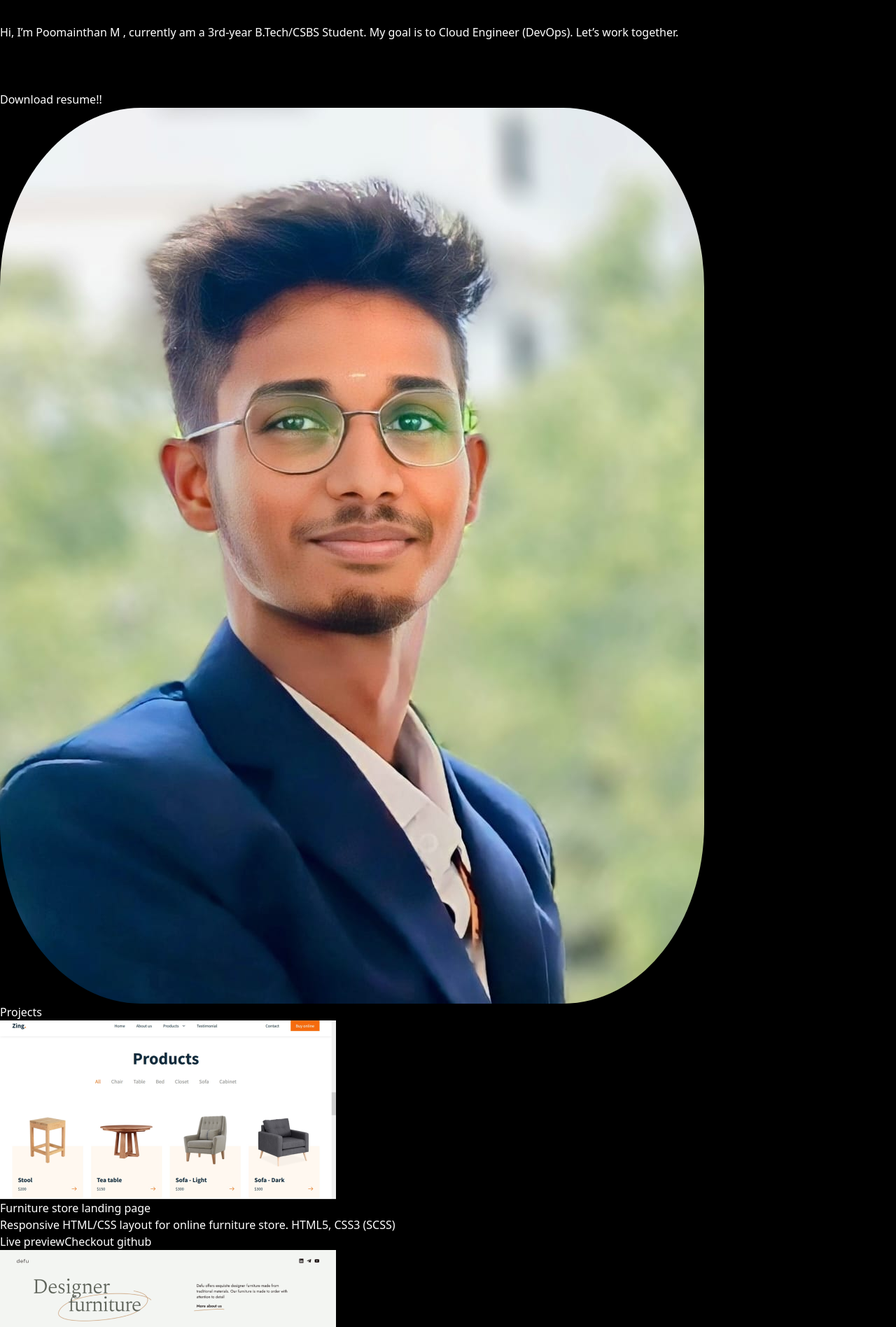
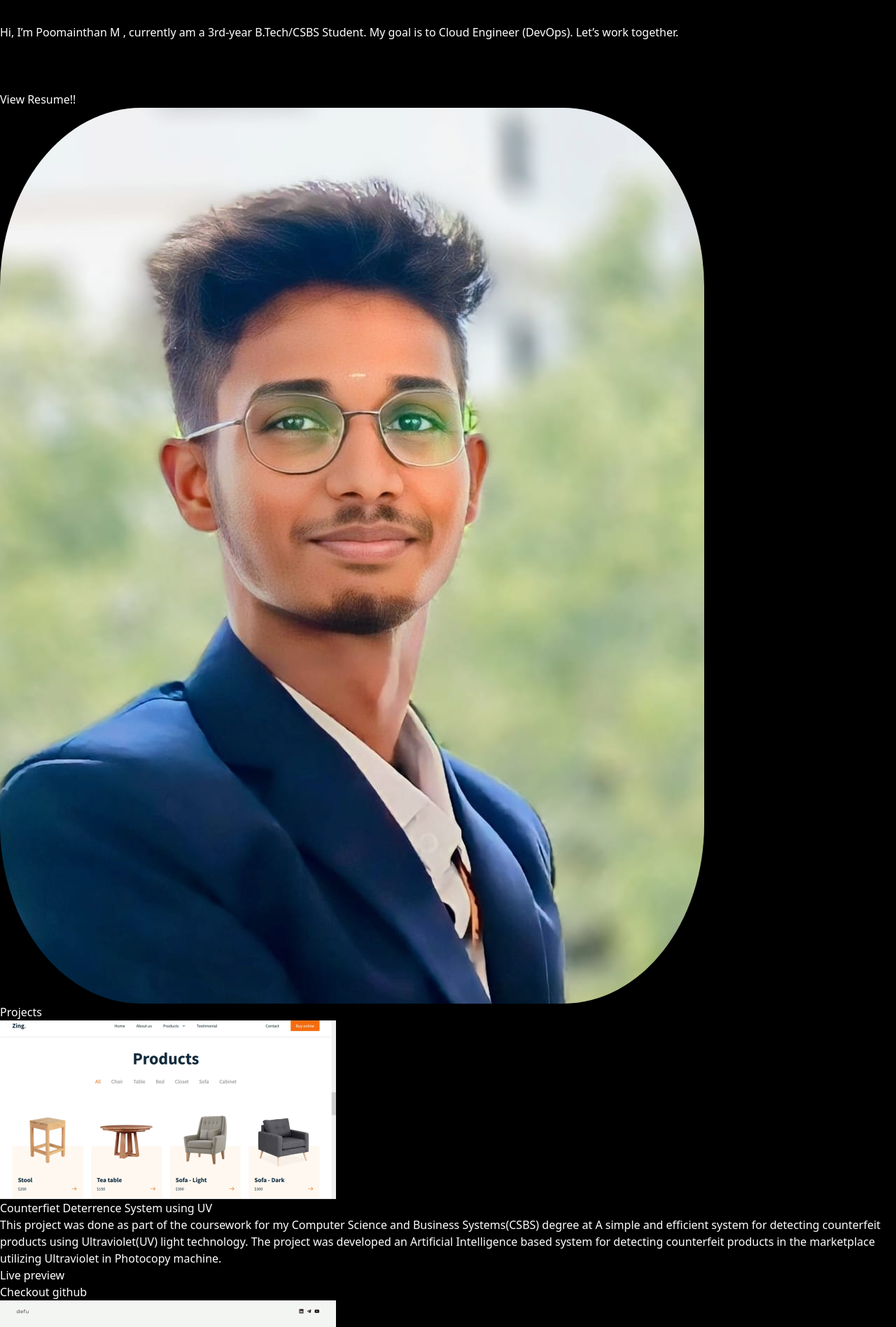
Before and after one commit to poomainthan/poomainthan, a React (Vite) app: page / in a window 1280 px wide. Shown: the part 140-2036 px from the top of the page at 70% size. Built offline with nearby package versions, Linux system fonts and the light colour scheme.

Commit message:
Update App.jsx

```diff
--- a/src/App.jsx
+++ b/src/App.jsx
@@ -89,9 +89,9 @@ function App() {
                 </br>
                 <br>
                 </br>
-                <form method="get" action=".\src\assets\download.pdf">
+                <form method="get" action="https://drive.google.com/file/d/1RR5jzW5d5xc3gaSrhH436owh_88lfCil/view?usp=sharing">
                 <button className="px-8 shadow-gray-500 shadow-md py-5 mt-5 bg-gradient-to-t from-blue-400 rounded-full to-cyan-500 hover:from-blue-700 hover:to-cyan-500">
-                 Download resume!!
+                 View Resume!!
                 </button>
                 </form>
               </div>
@@ -113,19 +113,22 @@ function App() {
               <div className="border border-gray-500 rounded-md p-5 flex-1">
                 <img src={Project1} className="w-full h-auto" />
                 <h3 className="text-2xl font-semibold mt-8">
-                  Furniture store landing page
+                Counterfiet Deterrence System using UV
                 </h3>
                 <p className="text-gray-400 text-sm mt-2">
-                  Responsive HTML/CSS layout for online furniture store. HTML5,
-                  CSS3 (SCSS)
+                  This  project was done  as part of the coursework for my Computer Science and Business Systems(CSBS) degree at
+                  A simple and efficient system for detecting counterfeit products using Ultraviolet(UV) light technology. The project was developed
+                  an Artificial Intelligence based system for detecting counterfeit products in  the marketplace utilizing Ultraviolet in Photocopy machine.
                 </p>
                 <div className="flex mt-12 gap-2">
                   <button className="flex-1 text-sm py-3 bg-gradient-to-t from-blue-500 rounded-full to-cyan-500 hover:from-blue-700 hover:to-cyan-700">
                     Live preview
                   </button>
+                  <form method="get" action="https://github.com/poomainthan/Counterfiet-Deterrence-System-IoT-.git">
                   <button className="flex-1 text-sm py-3 border rounded-full hover:border-blue-500 hover:text-blue-500">
                     Checkout github
                   </button>
+                  </form>
                 </div>
               </div>
               <div className="border border-gray-500 rounded-md p-5 flex-1">
```
